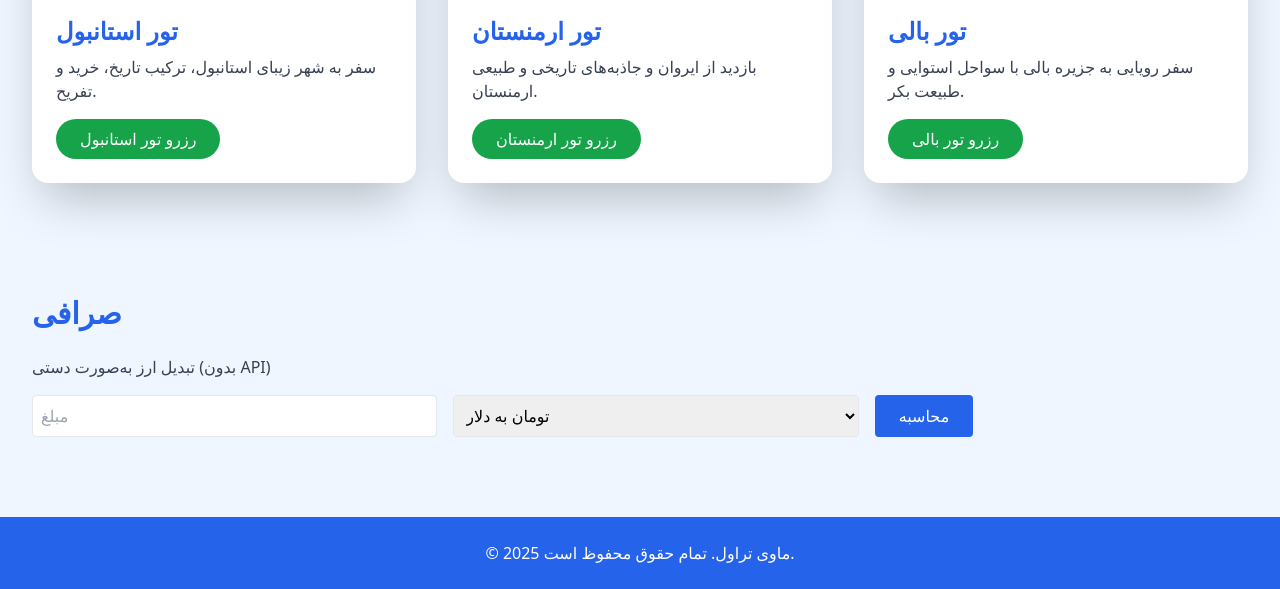
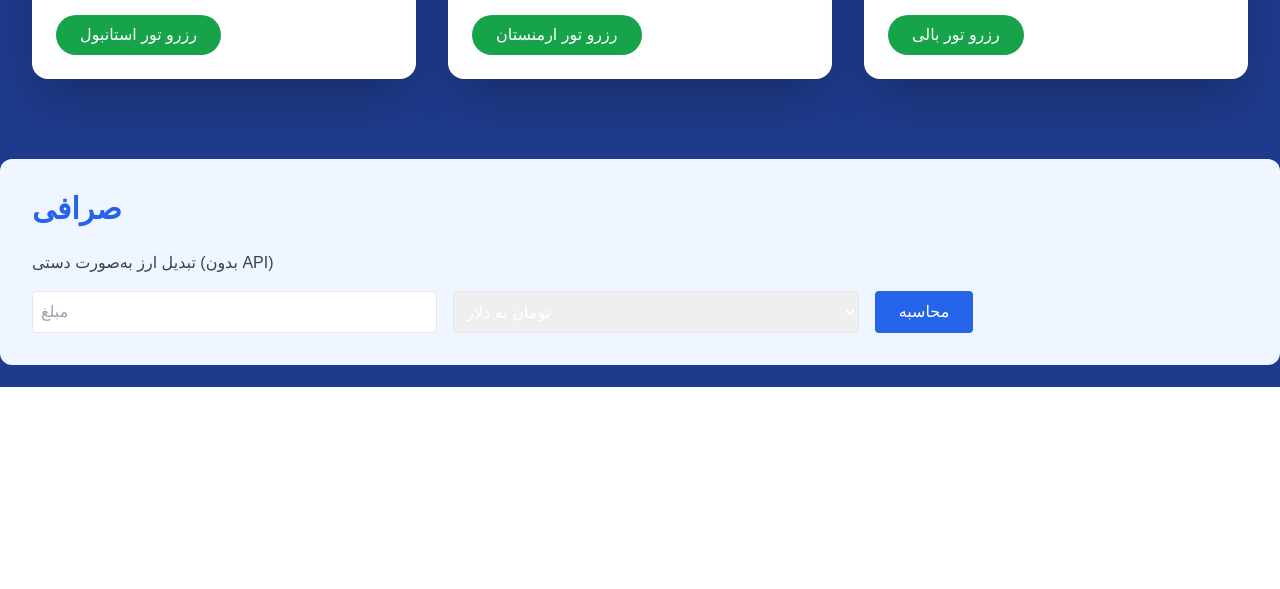
Before and after one commit to mavitravel/mavitravel, a Flask app: page / in a window 1280 px wide. Shown: the part 413-1002 px from the top of the page. After the commit the page ends 800 px from the top, so only its background shows below. Run offline with Flask 3, Linux system fonts and the light colour scheme; some libraries are stand-ins or nearby versions; some web fonts are replaced.

Commit message:
Update base.html

```diff
--- a/templates/base.html
+++ b/templates/base.html
@@ -1,29 +1,23 @@
 <!DOCTYPE html>
 <html lang="fa">
+
 <head>
     <meta charset="UTF-8">
     <meta name="viewport" content="width=device-width, initial-scale=1.0">
     <title>MAVI TRAVEL</title>
+    <!-- فونت فارسی مدرن ایران سنس -->
+    <link href="https://cdn.jsdelivr.net/gh/rastikerdar/iransans@v6.2.0/dist/font-face.css" rel="stylesheet">
     <script src="https://cdn.tailwindcss.com"></script>
+    <style>
+        body {
+            font-family: 'IRANSans', sans-serif;
+        }
+    </style>
+    {% block head %}{% endblock %}
 </head>
-<body class="bg-blue-50">
 
-<header class="bg-blue-600 text-white p-6 flex justify-between items-center">
-    <h1 class="text-2xl font-bold">MAVI TRAVEL</h1>
-    <nav>
-        <a href="/" class="px-4 hover:text-gray-200">خانه</a>
-        <a href="#tours" class="px-4 hover:text-gray-200">تور </a>
-        <a href="#exchange" class="px-4 hover:text-gray-200">صرافی</a>
-    </nav>
-</header>
+<body class="bg-blue-900 text-white">
+    {% block content %}{% endblock %}
+</body>
 
-<main class="container mx-auto mt-6">
-    {% block content %}{% endblock %}
-</main>
-
-<footer class="bg-blue-600 text-white p-6 mt-12 text-center">
-    © 2025 ماوی تراول. تمام حقوق محفوظ است.
-</footer>
-
-</body>
 </html>
```
